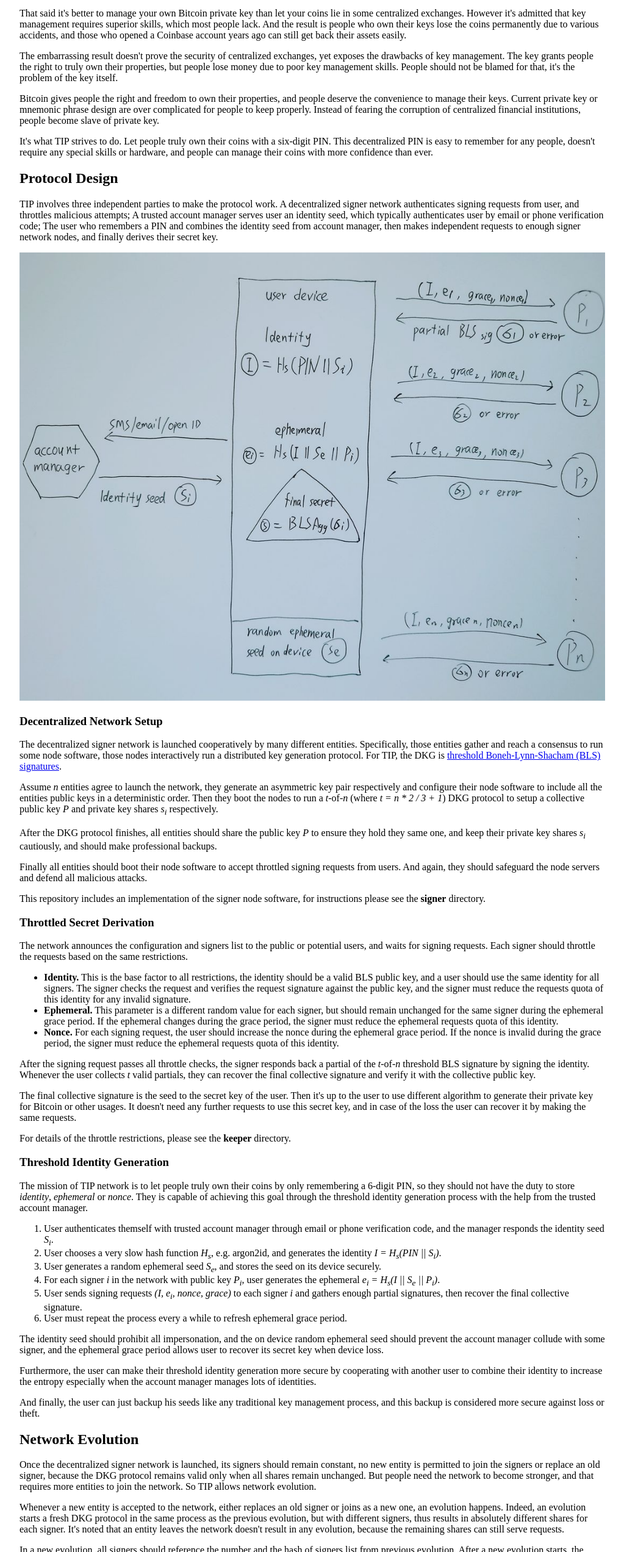
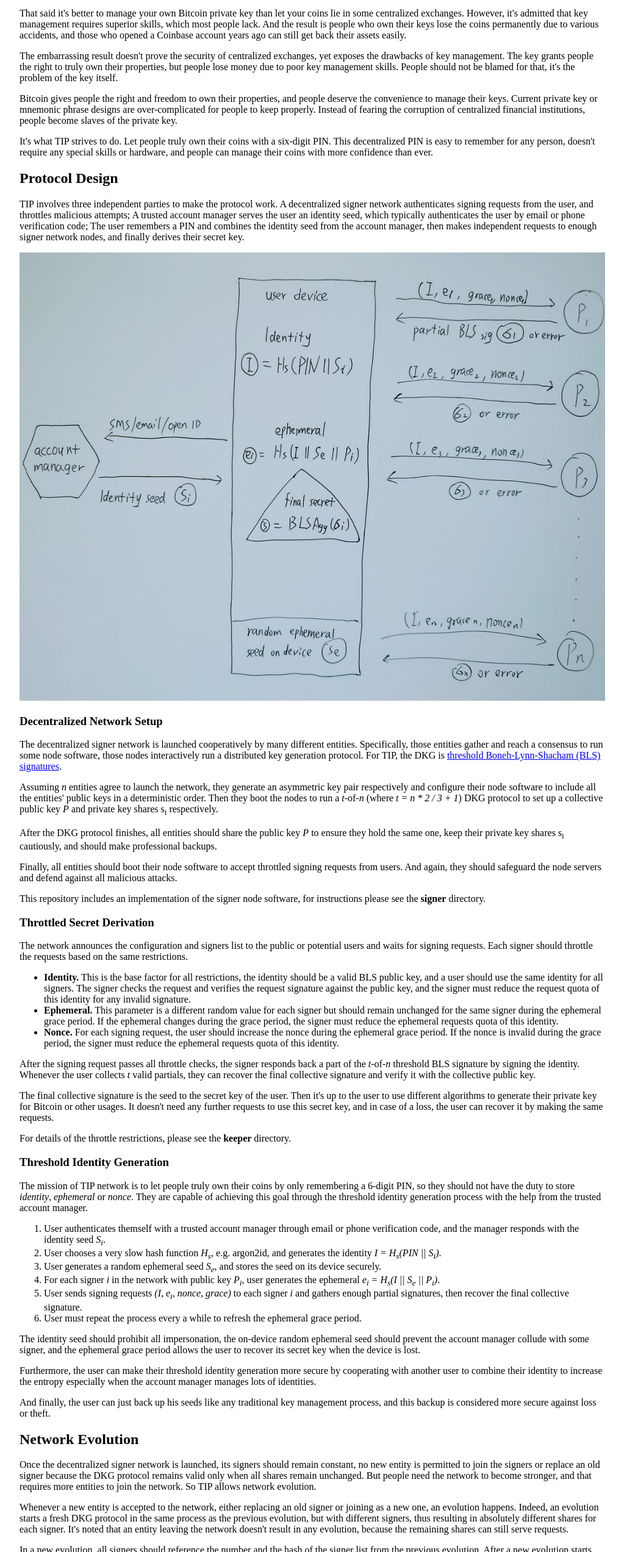
Before and after one commit to MixinNetwork/tip, a plain HTML site: page web/index.html in a window 1280 px wide. Shown: the part 255-2800 px from the top of the page at 61% size, without its empty margins (128-1151 px from the left). Drawn offline with Linux system fonts and the light colour scheme.

Commit message:
Fix typo (#3)
* Fix typo

* Fix typo of index.html

```diff
--- a/web/index.html
+++ b/web/index.html
@@ -26,55 +26,55 @@
         <p>Throttled Identity Protocol (TIP) is a decentralized key derivation protocol, which allows people to obtain a strong secret key through a very simple passphrase, e.g. a six-digit PIN.</p>
         <h2>Mission and Overview</h2>
         <p>Along with the rising of Bitcoin and other cryptocurrencies, the saying "not your keys, not your coins" has become well-known. That's true, very true and definitely true, that's the right and freedom Bitcoin has given people. Whoever can access the key can move the money, and nobody without the key is able to do that.</p>
-        <p>That said it's better to manage your own Bitcoin private key than let your coins lie in some centralized exchanges. However it's admitted that key management requires superior skills, which most people lack. And the result is people who own their keys lose the coins permanently due to various accidents, and those who opened a Coinbase account years ago can still get back their assets easily.</p>
+        <p>That said it's better to manage your own Bitcoin private key than let your coins lie in some centralized exchanges. However, it's admitted that key management requires superior skills, which most people lack. And the result is people who own their keys lose the coins permanently due to various accidents, and those who opened a Coinbase account years ago can still get back their assets easily.</p>
         <p>The embarrassing result doesn't prove the security of centralized exchanges, yet exposes the drawbacks of key management. The key grants people the right to truly own their properties, but people lose money due to poor key management skills. People should not be blamed for that, it's the problem of the key itself.</p>
-        <p>Bitcoin gives people the right and freedom to own their properties, and people deserve the convenience to manage their keys. Current private key or mnemonic phrase design are over complicated for people to keep properly. Instead of fearing the corruption of centralized financial institutions, people become slave of private key.</p>
-        <p>It's what TIP strives to do. Let people truly own their coins with a six-digit PIN. This decentralized PIN is easy to remember for any people, doesn't require any special skills or hardware, and people can manage their coins with more confidence than ever.</p>
+        <p>Bitcoin gives people the right and freedom to own their properties, and people deserve the convenience to manage their keys. Current private key or mnemonic phrase designs are over-complicated for people to keep properly. Instead of fearing the corruption of centralized financial institutions, people become slaves of the private key.</p>
+        <p>It's what TIP strives to do. Let people truly own their coins with a six-digit PIN. This decentralized PIN is easy to remember for any person, doesn't require any special skills or hardware, and people can manage their coins with more confidence than ever.</p>
         <h2>Protocol Design</h2>
-        <p>TIP involves three independent parties to make the protocol work. A decentralized signer network authenticates signing requests from user, and throttles malicious attempts; A trusted account manager serves user an identity seed, which typically authenticates user by email or phone verification code; The user who remembers a PIN and combines the identity seed from account manager, then makes independent requests to enough signer network nodes, and finally derives their secret key.</p>
+        <p>TIP involves three independent parties to make the protocol work. A decentralized signer network authenticates signing requests from the user, and throttles malicious attempts; A trusted account manager serves the user an identity seed, which typically authenticates the user by email or phone verification code; The user remembers a PIN and combines the identity seed from the account manager, then makes independent requests to enough signer network nodes, and finally derives their secret key.</p>
         <p><img src="/workflow.jpg" alt="protocol design workflow diagram"></p>
         <h3>Decentralized Network Setup</h3>
         <p>The decentralized signer network is launched cooperatively by many different entities. Specifically, those entities gather and reach a consensus to run some node software, those nodes interactively run a distributed key generation protocol. For TIP, the DKG is <a href="https://en.wikipedia.org/wiki/Boneh%E2%80%93Lynn%E2%80%93Shacham" rel="nofollow">threshold Boneh-Lynn-Shacham (BLS) signatures</a>.</p>
-        <p>Assume <em>n</em> entities agree to launch the network, they generate an asymmetric key pair respectively and configure their node software to include all the entities public keys in a deterministic order. Then they boot the nodes to run a <em>t</em>-of-<em>n</em> (where <em>t = n * 2 / 3 + 1</em>) DKG protocol to setup a collective public key <em>P</em> and private key shares <em>s<sub>i</sub></em> respectively.</p>
-        <p>After the DKG protocol finishes, all entities should share the public key <em>P</em> to  ensure they hold they same one, and keep their private key shares <em>s<sub>i</sub></em> cautiously, and should make professional backups.</p>
-        <p>Finally all entities should boot their node software to accept throttled signing requests from users. And again, they should safeguard the node servers and defend all malicious attacks.</p>
+	<p>Assuming <em>n</em> entities agree to launch the network, they generate an asymmetric key pair respectively and configure their node software to include all the entities' public keys in a deterministic order. Then they boot the nodes to run a <em>t</em>-of-<em>n</em> (where <em>t = n * 2 / 3 + 1</em>) DKG protocol to set up a collective public key <em>P</em> and private key shares s<sub>i</sub> respectively.</p>
+	<p>After the DKG protocol finishes, all entities should share the public key <em>P</em> to ensure they hold the same one, keep their private key shares s<sub>i</sub> cautiously, and should make professional backups.</p>
+        <p>Finally, all entities should boot their node software to accept throttled signing requests from users. And again, they should safeguard the node servers and defend against all malicious attacks.</p>
         <p>This repository includes an implementation of the signer node software, for instructions please see the <strong>signer</strong> directory.</p>
         <h3>Throttled Secret Derivation</h3>
-        <p>The network announces the configuration and signers list to the public or potential users, and waits for signing requests. Each signer should throttle the requests based on the same restrictions.</p>
+        <p>The network announces the configuration and signers list to the public or potential users and waits for signing requests. Each signer should throttle the requests based on the same restrictions.</p>
         <ul>
-          <li><strong>Identity.</strong> This is the base factor to all restrictions, the identity should be a valid BLS public key, and a user should use the same identity for all signers. The signer checks the request and verifies the request signature against the public key, and the signer must reduce the requests quota of this identity for any invalid signature.</li>
-          <li><strong>Ephemeral.</strong> This parameter is a different random value for each signer, but should remain unchanged for the same signer during the ephemeral grace period. If the ephemeral changes during the grace period, the signer must reduce the ephemeral requests quota of this identity.</li>
+          <li><strong>Identity.</strong> This is the base factor for all restrictions, the identity should be a valid BLS public key, and a user should use the same identity for all signers. The signer checks the request and verifies the request signature against the public key, and the signer must reduce the request quota of this identity for any invalid signature.</li>
+          <li><strong>Ephemeral.</strong> This parameter is a different random value for each signer but should remain unchanged for the same signer during the ephemeral grace period. If the ephemeral changes during the grace period, the signer must reduce the ephemeral requests quota of this identity.</li>
           <li><strong>Nonce.</strong> For each signing request, the user should increase the nonce during the ephemeral grace period. If the nonce is invalid during the grace period, the signer must reduce the ephemeral requests quota of this identity.</li>
         </ul>
-        <p>After the signing request passes all throttle checks, the signer responds back a partial of the <em>t</em>-of-<em>n</em> threshold BLS signature by signing the identity. Whenever the user collects <em>t</em> valid partials, they can recover the final collective signature and verify it with the collective public key.</p>
-        <p>The final collective signature is the seed to the secret key of the user. Then it's up to the user to use different algorithm to generate their private key for Bitcoin or other usages. It doesn't need any further requests to use this secret key, and in case of the loss the user can recover it by making the same requests.</p>
+        <p>After the signing request passes all throttle checks, the signer responds back a part of the <em>t</em>-of-<em>n</em> threshold BLS signature by signing the identity. Whenever the user collects <em>t</em> valid partials, they can recover the final collective signature and verify it with the collective public key.</p>
+        <p>The final collective signature is the seed to the secret key of the user. Then it's up to the user to use different algorithms to generate their private key for Bitcoin or other usages. It doesn't need any further requests to use this secret key, and in case of a loss, the user can recover it by making the same requests.</p>
         <p>For details of the throttle restrictions, please see the <strong>keeper</strong> directory.</p>
         <h3>Threshold Identity Generation</h3>
-        <p>The mission of TIP network is to let people truly own their coins by only remembering a 6-digit PIN, so they should not have the duty to store <em>identity</em>, <em>ephemeral</em> or <em>nonce</em>. They is capable of achieving this goal through the threshold identity generation process with the help from the trusted account manager.</p>
+        <p>The mission of TIP network is to let people truly own their coins by only remembering a 6-digit PIN, so they should not have the duty to store <em>identity</em>, <em>ephemeral</em> or <em>nonce</em>. They are capable of achieving this goal through the threshold identity generation process with the help from the trusted account manager.</p>
         <ol>
-          <li>User authenticates themself with trusted account manager through email or phone verification code, and the manager responds the identity seed <em>S<sub>i</sub></em>.</li>
+          <li> User authenticates themself with a trusted account manager through email or phone verification code, and the manager responds with the identity seed <em>S<sub>i</sub></em>.</li>
           <li>User chooses a very slow hash function <em>H<sub>s</sub></em>, e.g. argon2id, and generates the identity <em>I = H<sub>s</sub>(PIN || S<sub>i</sub>)</em>.</li>
           <li>User generates a random ephemeral seed <em>S<sub>e</sub></em>, and stores the seed on its device securely.</li>
           <li>For each signer <em>i</em> in the network with public key <em>P<sub>i</sub></em>, user generates the ephemeral <em>e<sub>i</sub> = H<sub>s</sub>(I || S<sub>e</sub> || P<sub>i</sub>)</em>.</li>
           <li>User sends signing requests <em>(I, e<sub>i</sub>, nonce, grace)</em> to each signer <em>i</em> and gathers enough partial signatures, then recover the final collective signature.</li>
-          <li>User must repeat the process every a while to refresh ephemeral grace period.</li>
+          <li>User must repeat the process every a while to refresh the ephemeral grace period.</li>
         </ol>
-        <p>The identity seed should prohibit all impersonation, and the on device random ephemeral seed should prevent the account manager collude with some signer, and the ephemeral grace period allows user to recover its secret key when device loss.</p>
+        <p>The identity seed should prohibit all impersonation, the on-device random ephemeral seed should prevent the account manager collude with some signer, and the ephemeral grace period allows the user to recover its secret key when the device is lost.</p>
         <p>Furthermore, the user can make their threshold identity generation more secure by cooperating with another user to combine their identity to increase the entropy especially when the account manager manages lots of identities.</p>
-        <p>And finally, the user can just backup his seeds like any traditional key management process, and this backup is considered more secure against loss or theft.</p>
+        <p>And finally, the user can just back up his seeds like any traditional key management process, and this backup is considered more secure against loss or theft.</p>
         <h2>Network Evolution</h2>
-        <p>Once the decentralized signer network is launched, its signers should remain constant, no new entity is permitted to join the signers or replace an old signer, because the DKG protocol remains valid only when all shares remain unchanged. But people need the network to become stronger, and that requires more entities to join the network. So TIP allows network evolution.</p>
-        <p>Whenever a new entity is accepted to the network, either replaces an old signer or joins as a new one, an evolution happens. Indeed, an evolution starts a fresh DKG protocol in the same process as the previous evolution, but with different signers, thus results in absolutely different shares for each signer. It's noted that an entity leaves the network doesn't result in any evolution, because the remaining shares can still serve requests.</p>
-        <p>In a new evolution, all signers should reference the number and the hash of signers list from previous evolution. After a new evolution starts, the previous evolution still works. For each signer in the new evolution, if it is a signer of previous evolution, it must maintain its availability to serve signing requests to previous evolution, otherwise it should be punished.</p>
-        <p>Any user requests for the throttled secret derivation should include the evolution number to get the correct signature. And in any case of the network changes, the user is assured their key security due to various backups discussed in previous sections.</p>
+        <p>Once the decentralized signer network is launched, its signers should remain constant, no new entity is permitted to join the signers or replace an old signer because the DKG protocol remains valid only when all shares remain unchanged. But people need the network to become stronger, and that requires more entities to join the network. So TIP allows network evolution.</p>
+        <p>Whenever a new entity is accepted to the network, either replacing an old signer or joining as a new one, an evolution happens. Indeed, an evolution starts a fresh DKG protocol in the same process as the previous evolution, but with different signers, thus resulting in absolutely different shares for each signer. It's noted that an entity leaving the network doesn't result in any evolution, because the remaining shares can still serve requests.</p>
+        <p>In a new evolution, all signers should reference the number and the hash of the signer list from the previous evolution. After a new evolution starts, the previous evolution still works. For each signer in the new evolution, if it is a signer of the previous evolution, it must maintain its availability to serve signing requests to the previous evolution, otherwise it should be punished.</p>
+        <p>Any user requests for the throttled secret derivation should include the evolution number to get the correct signature. And in any case of network changes, the user is assured of their key security due to various backups discussed in previous sections.</p>
         <h2>Incentive and Punishment</h2>
-        <p>The code doesn't include any incentive or punishment for the entities running the signer node software. It's up to their consensus on their mission, either to serve their customers better user experience, or charge a small key signing request fee, or they could make some tokens to do community development.</p>
+        <p>The code doesn't include any incentive or punishment for the entities running the signer node software. It's up to their consensus on their mission, either to serve their customers a better user experience, or charge a small key signing request fee, or they could make some tokens to do community development.</p>
         <h2>Security</h2>
-        <p>All the cryptography libraries used in this repository are being developed and used by industry leading institutions, notably the <a href="https://github.com/drand/drand">drand project</a> and its league of entropy that includes Cloudflare, EPFL, Kudelski Security, Protocol Labs, Celo, UCL, and UIUC.</p>
-        <p>However there are no finished audits for this repository yet. This code is offered as-is, and without warranty of any kind. It will need an independent security review before it should be considered ready for use in security-critical applications.</p>
+        <p>All the cryptography libraries used in this repository are being developed and used by industry-leading institutions, notably the <a href="https://github.com/drand/drand">drand project</a> and its league of entropy that includes Cloudflare, EPFL, Kudelski Security, Protocol Labs, Celo, UCL, and UIUC.</p>
+        <p>However, there are no finished audits for this repository yet. This code is offered as-is and without a warranty of any kind. It will need an independent security review before it should be considered ready for use in security-critical applications.</p>
         <h2>Contribution</h2>
-        <p>The project doesn't accept feature requests, and welcome all security improvement contributions. Shall you find any security issues, please email <a href="mailto:security@mixin.one">security@mixin.one</a> before any public disclosures or pull requests.</p>
-        <p>The core team highly values the contributions and provides at most $100K bounty for any vulnerability report according to the severity.</p>
+        <p>The project doesn't accept feature requests and welcomes all security improvement contributions. Shall you find any security issues, please email <a href="mailto:security@mixin.one">security@mixin.one</a> before any public disclosures or pull requests.</p>
+        <p>The core team highly values the contributions and provides at most a $100K bounty for any vulnerability report according to the severity.</p>
         <h2>Code and License</h2>
         <p>The TIP implementation <a href="https://github.com/MixinNetwork/tip">https://github.com/MixinNetwork/tip</a> is released under Apache 2.0 license.</p>
       </article>
```
Also changed, not shown: 1 other file.
